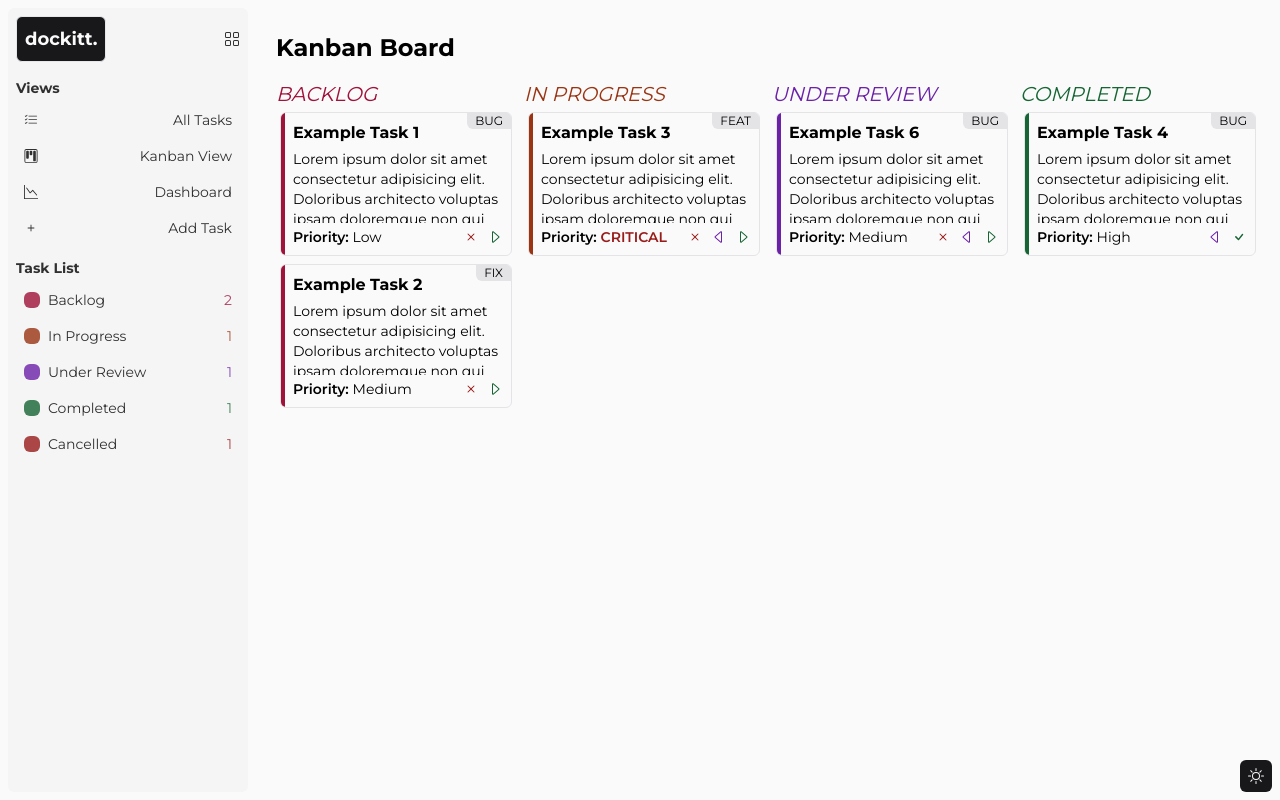
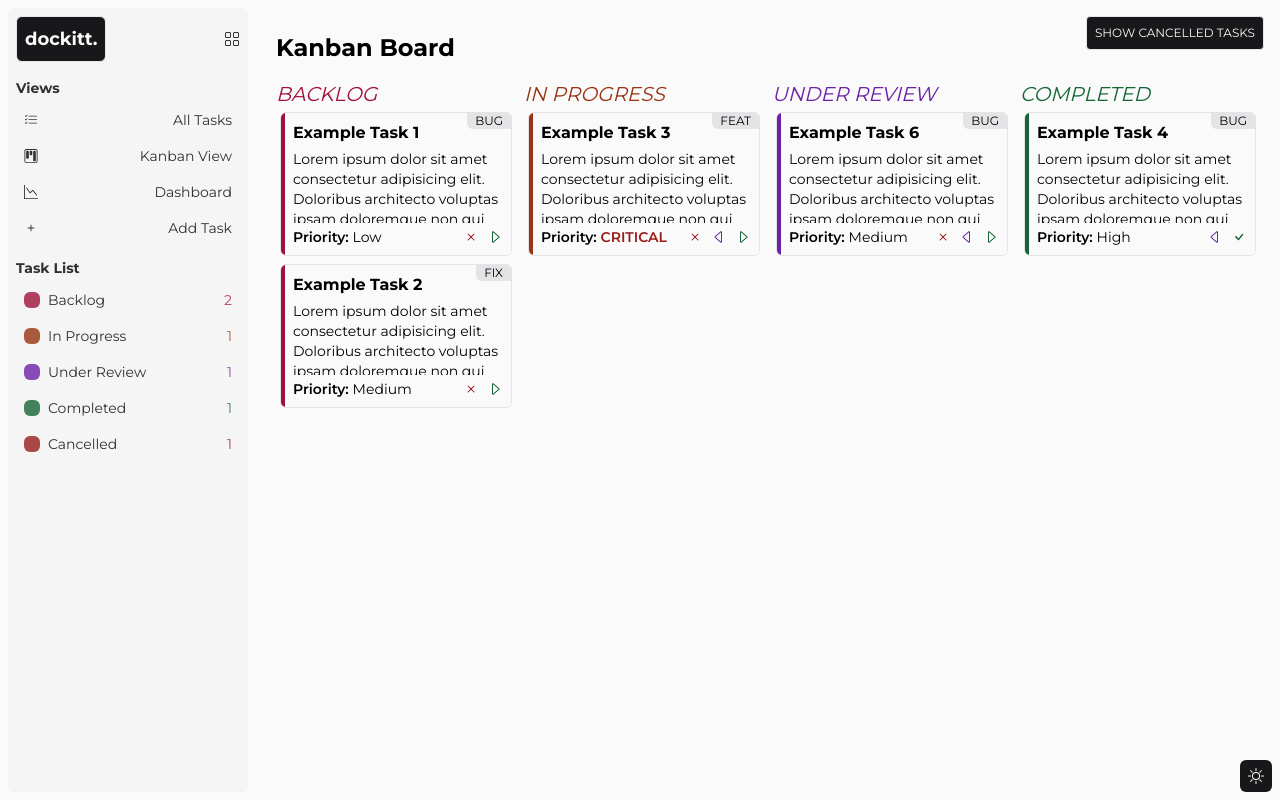
Before and after one commit to williamalowe/next-dockitt, a Next.js app: page /kanban in a window 1280 px wide. Built offline with nearby package versions, Linux system fonts and the light colour scheme.

Commit message:
feat: add kanban-board showcancelled-btn

```diff
--- a/src/components/kanban-board.tsx
+++ b/src/components/kanban-board.tsx
@@ -1,10 +1,18 @@
-import React from 'react'
+"use client"
+import React, { useState } from 'react'
 import KanbanColumn from './kanban-column'
 import { exampleTasks } from '@/lib/testData'
 
 export default function KanbanBoard() {
+  const [showCancelled, setShowCancelled] = useState(false);
+
   return (
     <div className='flex gap-x-2'>
+      <button className='absolute top-4 right-4 p-2 bg-zinc-900 border rounded text-zinc-50 uppercase text-xs hover:scale-105 active:scale-95 transition' onClick={() => setShowCancelled(!showCancelled)}>
+        {
+          showCancelled ? "Hide Cancelled Tasks" : "Show Cancelled Tasks"
+        }
+      </button>
       <KanbanColumn
         header="Backlog"
         textColor="text-rose-800"
@@ -29,6 +37,15 @@ export default function KanbanBoard() {
         cardColor="bg-green-800"
         taskList={exampleTasks.filter((task) => task.status === "completed")}
       />
+      {
+        showCancelled &&
+        <KanbanColumn
+          header="Cancelled"
+          textColor="text-red-800"
+          cardColor="bg-red-800"
+          taskList={exampleTasks.filter((task) => task.status === "cancelled")}
+        />
+      }
     </div>
   )
 }
```
